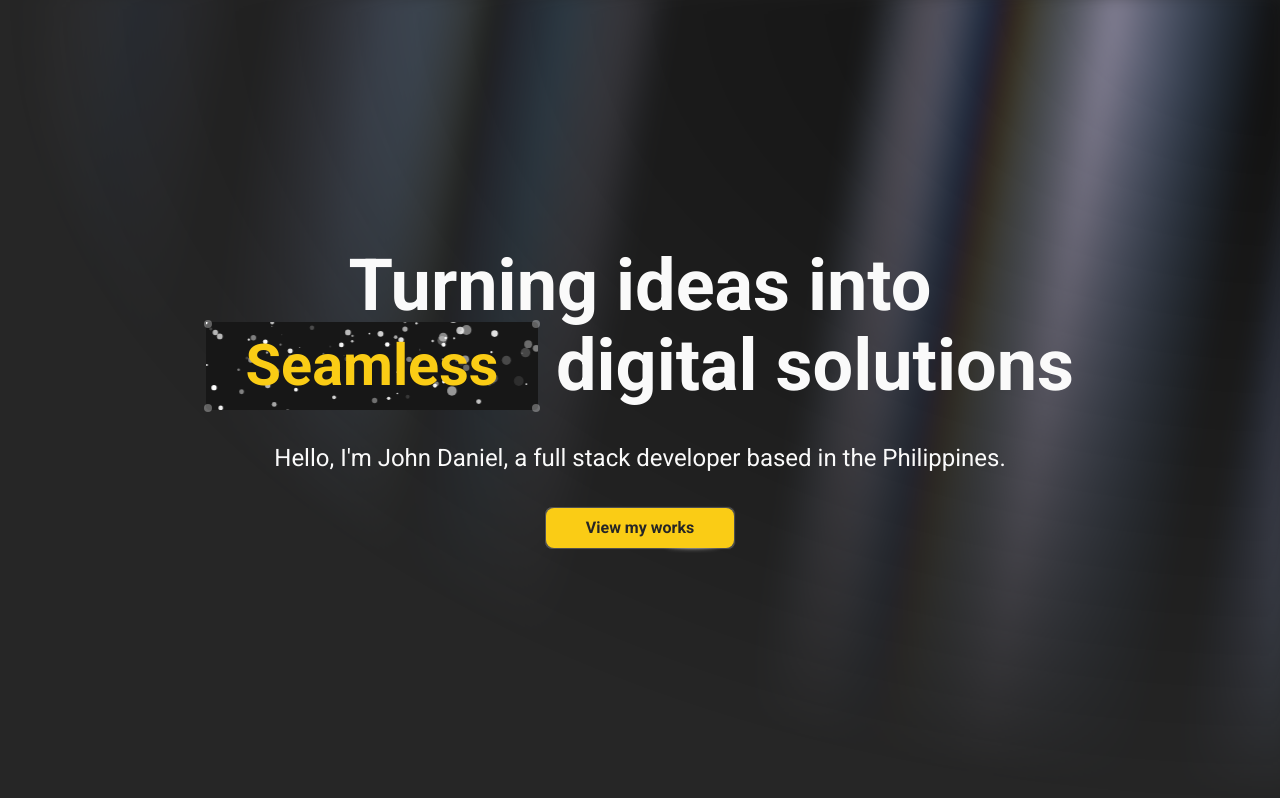
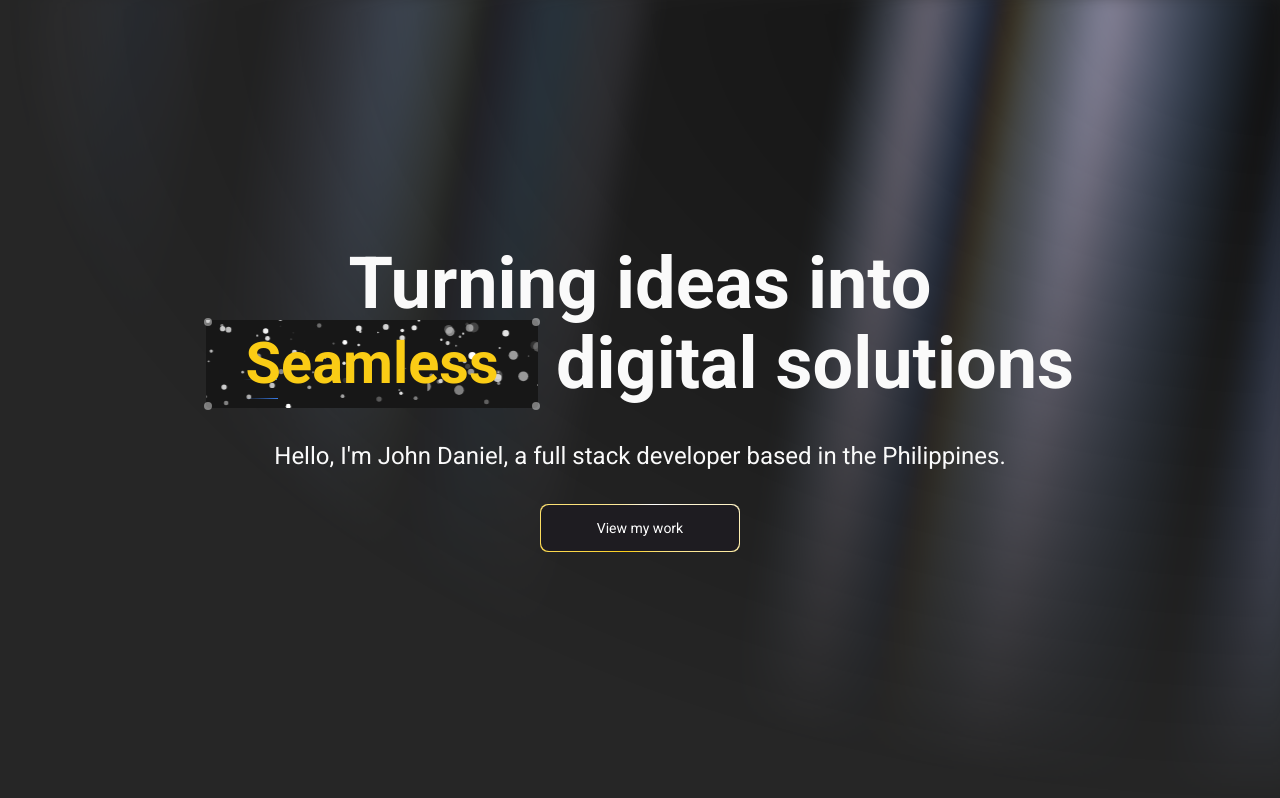
Before and after one commit to eyedent1ty/portfolio-v2, a Next.js app: page / in a window 1280 px wide. Shown: the top 798 px of the page. Built offline with nearby package versions, Linux system fonts and the light colour scheme.

Commit message:
implemented the initial ui for the Footer section

```diff
--- a/app/page.tsx
+++ b/app/page.tsx
@@ -3,6 +3,7 @@ import Hero from '@/components/Hero';
 import About from '@/components/About';
 import Project from '@/components/Project';
 import Experience from '@/components/Experience';
+import Footer from '@/components/Footer';
 
 export default function App() {
   return (
@@ -12,6 +13,7 @@ export default function App() {
       <About />
       <Project />
       <Experience />
+      <Footer />
     </>
   );
 }
--- a/components/Experience.tsx
+++ b/components/Experience.tsx
@@ -4,7 +4,7 @@ import Image from 'next/image';
 
 export default function Experience() {
   return (
-    <section className="h-screen py-16 px-5 lg:px-16">
+    <section className="min-h-screen py-16 px-5 lg:px-16">
       <h2 className="text-center text-7xl">
         My <span className="text-tertiary">work experience</span>
       </h2>
--- /dev/null
+++ b/components/Footer.tsx
@@ -0,0 +1,19 @@
+import { MagicButton } from './ui/magic-button';
+
+export default function Footer() {
+  return (
+    <div className="h-[40rem] w-full rounded-md flex md:items-center md:justify-center  antialiased bg-grid-white/[0.02] relative overflow-hidden">
+      <div className="flex flex-col items-center justify-center gap-5 p-4 mx-auto relative z-10  w-full pt-20 max-w-[1000px] md:pt-0">
+        <h1 className="text-4xl md:text-7xl font-bold text-center">
+          Ready to take <span className="text-tertiary">your</span> digital
+          presence to the next level?
+        </h1>
+        <p className="mt-4 font-normal text-base text-neutral-300 text-center mx-auto">
+          Reach out to me today and let&apos;s discuss how I can help you
+          achieve your goals
+        </p>
+        <MagicButton>Let&apos;s get in touch</MagicButton>
+      </div>
+    </div>
+  );
+}
--- a/components/Hero.tsx
+++ b/components/Hero.tsx
@@ -3,7 +3,7 @@
 import { motion } from 'framer-motion';
 import { AuroraBackground } from './ui/aurora-background';
 import { Cover } from './ui/cover';
-import { HoverBorderGradient } from './ui/hover-border-gradient';
+import { MagicButton } from './ui/magic-button';
 
 export default function Hero() {
   return (
@@ -26,13 +26,9 @@ export default function Hero() {
           Hello, I&apos;m John Daniel, a full stack developer based in the
           Philippines.
         </div>
-        <HoverBorderGradient
-          containerClassName="rounded-lg"
-          as="button"
-          className="flex items-center space-x-2 text-base px-10 text-secondary font-bold"
-        >
-          <span>View my works</span>
-        </HoverBorderGradient>
+        <MagicButton>
+          View my work
+        </MagicButton>
       </motion.div>
     </AuroraBackground>
   );
--- /dev/null
+++ b/components/ui/Spotlight.tsx
@@ -0,0 +1,56 @@
+import React from "react";
+import { cn } from "@/lib/utils";
+
+type SpotlightProps = {
+  className?: string;
+  fill?: string;
+};
+
+export const Spotlight = ({ className, fill }: SpotlightProps) => {
+  return (
+    <svg
+      className={cn(
+        "animate-spotlight pointer-events-none absolute z-[1]  h-[169%] w-[138%] lg:w-[84%] opacity-0",
+        className
+      )}
+      xmlns="http://www.w3.org/2000/svg"
+      viewBox="0 0 3787 2842"
+      fill="none"
+    >
+      <g filter="url(#filter)">
+        <ellipse
+          cx="1924.71"
+          cy="273.501"
+          rx="1924.71"
+          ry="273.501"
+          transform="matrix(-0.822377 -0.568943 -0.568943 0.822377 3631.88 2291.09)"
+          fill={fill || "white"}
+          fillOpacity="0.21"
+        ></ellipse>
+      </g>
+      <defs>
+        <filter
+          id="filter"
+          x="0.860352"
+          y="0.838989"
+          width="3785.16"
+          height="2840.26"
+          filterUnits="userSpaceOnUse"
+          colorInterpolationFilters="sRGB"
+        >
+          <feFlood floodOpacity="0" result="BackgroundImageFix"></feFlood>
+          <feBlend
+            mode="normal"
+            in="SourceGraphic"
+            in2="BackgroundImageFix"
+            result="shape"
+          ></feBlend>
+          <feGaussianBlur
+            stdDeviation="151"
+            result="effect1_foregroundBlur_1065_8"
+          ></feGaussianBlur>
+        </filter>
+      </defs>
+    </svg>
+  );
+};
--- a/components/ui/magic-button.tsx
+++ b/components/ui/magic-button.tsx
@@ -1,8 +1,8 @@
 export function MagicButton({ children }: { children: React.ReactNode }) {
   return (
     <button className="relative inline-flex h-12 overflow-hidden rounded-lg p-[1px] focus:outline-none focus:ring-2 focus:ring-slate-400 focus:ring-offset-2 focus:ring-offset-slate-50">
-      <span className="absolute inset-[-1000%] animate-[spin_2s_linear_infinite] bg-[conic-gradient(from_90deg_at_50%_50%,#E2CBFF_0%,#393BB2_50%,#E2CBFF_100%)]" />
-      <span className="inline-flex h-full w-full cursor-pointer items-center justify-center rounded-lg bg-slate-950 px-3 py-1 text-sm font-medium text-white backdrop-blur-3xl">
+      <span className="absolute inset-[-1000%] animate-[spin_2s_linear_infinite] bg-[conic-gradient(from_90deg_at_50%_50%,#FACC15_0%,#FFFFFF_50%,#FACC15_100%)]" />
+      <span className="px-14 inline-flex h-full w-full cursor-pointer items-center justify-center rounded-lg bg-quaternary py-1 text-sm font-medium text-white backdrop-blur-3xl">
         {children}
       </span>
     </button>
--- a/tailwind.config.ts
+++ b/tailwind.config.ts
@@ -122,7 +122,17 @@ const config = {
           '100%': {
             transform: 'translateY(-50%)'
           }
-        }
+        },
+        spotlight: {
+          "0%": {
+            opacity: 0,
+            transform: "translate(-72%, -62%) scale(0.5)",
+          },
+          "100%": {
+            opacity: 1,
+            transform: "translate(-50%,-40%) scale(1)",
+          },
+        },
       },
       animation: {
         'accordion-down': 'accordion-down 0.2s ease-out',
@@ -133,7 +143,8 @@ const config = {
         second: 'moveInCircle 20s reverse infinite',
         third: 'moveInCircle 40s linear infinite',
         fourth: 'moveHorizontal 40s ease infinite',
-        fifth: 'moveInCircle 20s ease infinite'
+        fifth: 'moveInCircle 20s ease infinite',
+        spotlight: "spotlight 2s ease .75s 1 forwards",
       }
     }
   },
```
